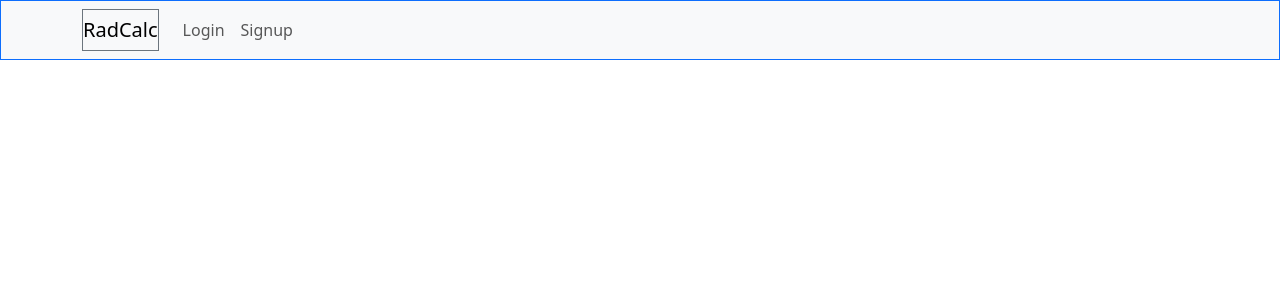
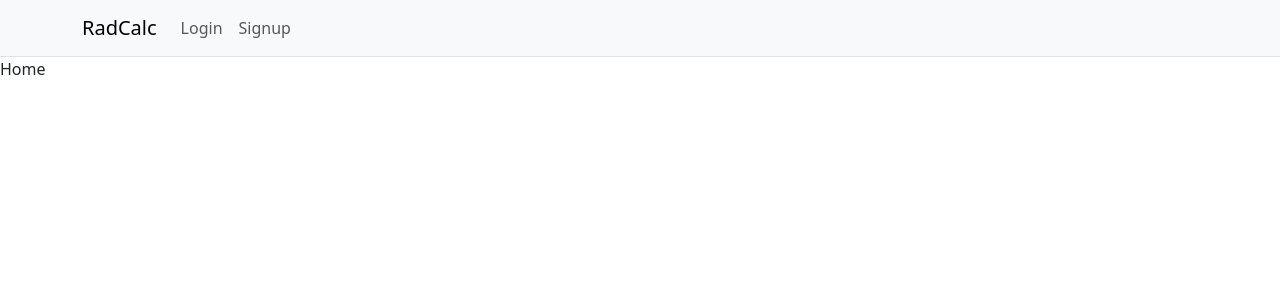
Before and after one commit to mikef80/radiation-calc-ts, a React (Vite) app in the folder client/: page / in a window 1280 px wide. Shown: the top 300 px of the page. Built offline with nearby package versions, Linux system fonts and the light colour scheme.

Commit message:
updated navbar links and console log when apps running

```diff
--- a/client/src/App.tsx
+++ b/client/src/App.tsx
@@ -3,6 +3,7 @@ import Login from "./components/Login/Login.tsx";
 import Signup from "./components/Signup/Signup.tsx";
 import Root from "./components/Root/Root.tsx";
 import Error from "./components/Error/Error.tsx";
+import Home from "./components/Home/Home.tsx";
 
 const router = createBrowserRouter([
   {
@@ -10,7 +11,7 @@ const router = createBrowserRouter([
     element: <Root />,
     errorElement: <Error />,
     children: [
-      /* { index: true, element: <App /> }, */
+      { index: true, element: <Home /> },
       { path: "/signup", element: <Signup /> },
       { path: "/login", element: <Login /> },
     ],
--- a/client/src/components/NavBar/NavBar.tsx
+++ b/client/src/components/NavBar/NavBar.tsx
@@ -4,21 +4,17 @@ import logo from "../../logos/logo";
 
 const NavBar = (): JSX.Element => {
   return (
-    <Navbar
-      expand='md'
-      collapseOnSelect
-      bg='light'
-      sticky='top'
-      className='border border-primary'>
+    <Navbar expand='md' collapseOnSelect bg='light' sticky='top' className='border-bottom'>
       <Container>
-        <Navbar.Brand href='/' className='border border-secondary'>
-          {/* {logo()} */}
-          RadCalc
+        <Navbar.Brand href='/'>
+          <LinkContainer to='/'>
+            <Nav.Link>
+              {/* {logo()} */}
+              RadCalc
+            </Nav.Link>
+          </LinkContainer>
         </Navbar.Brand>
-        <Navbar.Toggle
-          aria-controls='basic-navbar-nav'
-          className='border-success p-1'
-        />
+        <Navbar.Toggle aria-controls='basic-navbar-nav' className='p-1' />
         <Navbar.Collapse id='basic-navbar-nav'>
           <Nav className='me-auto'>
             <LinkContainer to='/login'>
```
Also changed, not shown: 2 other files (tests, documents, lock files or other folders).
